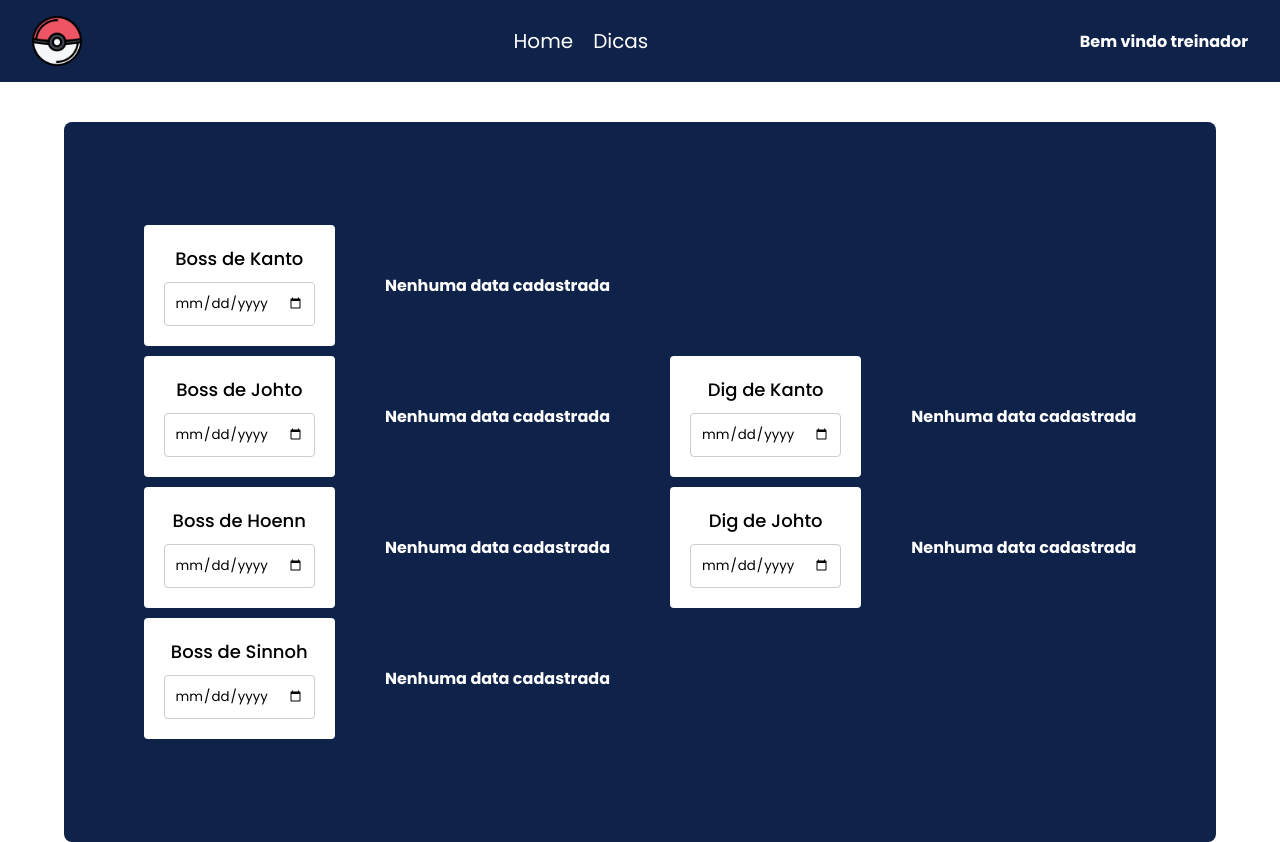
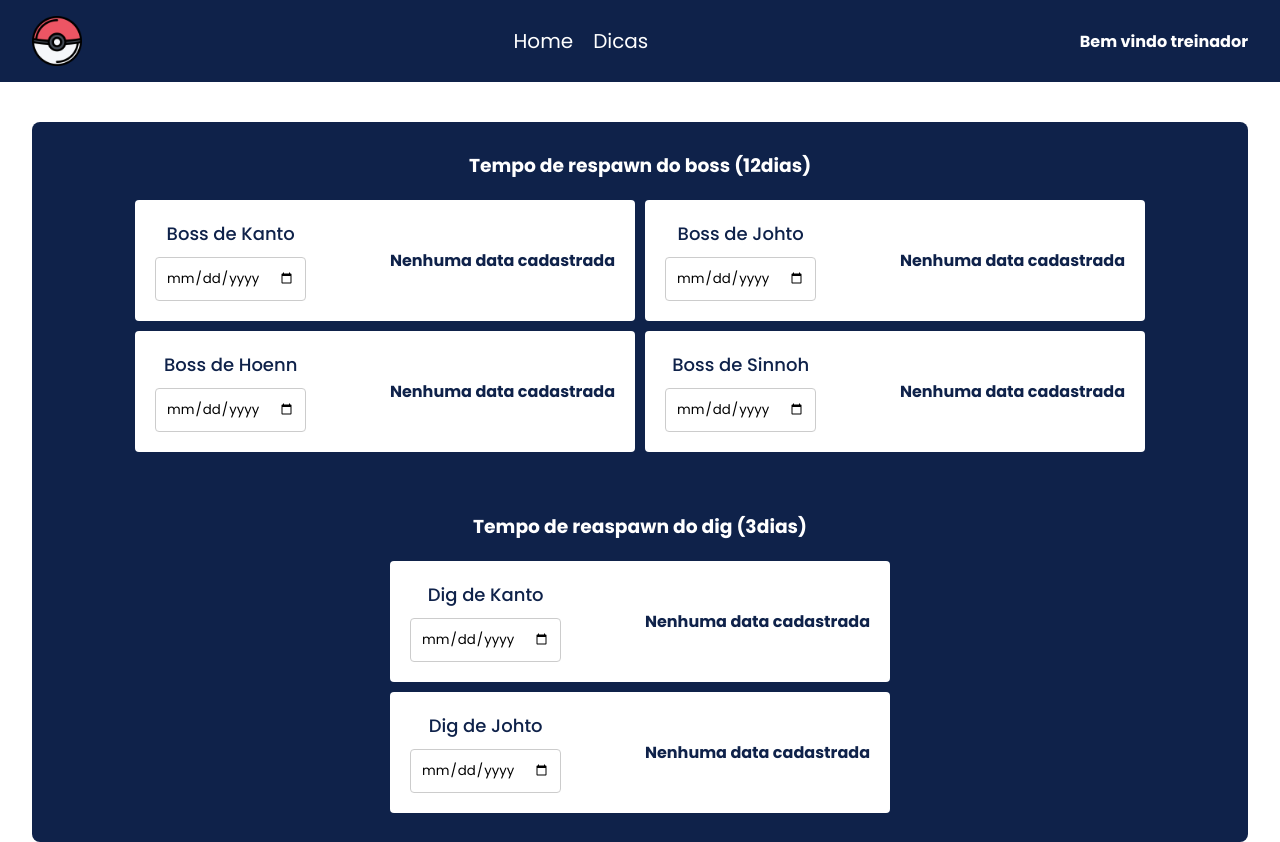
Before and after one commit to Adrianodbs/Poke-horario, a React (Vite) app: page / in a window 1280 px wide. Built offline with nearby package versions, Linux system fonts and the light colour scheme.

Commit message:
Style: css input and home

```diff
--- a/src/components/Input/input.css
+++ b/src/components/Input/input.css
@@ -3,11 +3,17 @@
   justify-content: space-between;
   align-items: center;
   gap: 50px;
+  background-color: #fff;
+  padding: 20px;
+  border-radius: 4px;
+  max-width: 500px;
+  width: 90%;
 }
 
 .data h4{
   display: flex;
   gap: 10px;
+  color: var(--azul);
 }
 
 .data p{
@@ -19,15 +25,15 @@
   flex-direction: column;
   justify-content: center;
   align-items: center;
-  background-color: #fff;
-  padding: 20px;
-  border-radius: 4px;
+
 }
 
 .label span{
   font-size: 18px;
   font-weight: 500;
   margin-bottom: 10px;
+  color: var(--azul);
+
 }
 
 .label input{
--- a/src/pages/Home/home.css
+++ b/src/pages/Home/home.css
@@ -1,6 +1,6 @@
 .container{
   min-height: 90vh;
-  width: 90%;
+  width: 95%;
   background-color: var(--azul);
   display: flex;
   gap: 60px;
@@ -8,11 +8,27 @@
   padding: 20px;
   align-items: center;
   border-radius: 8px;
+  flex-direction: column;
 }
 
-.container form{
+.content{
   display: flex;
   flex-direction: column;
+  justify-content: center;
+  align-items: center;
+  gap: 20px;
+  width: 100%;
+}
+
+.content h3{
+  color: #fff;
+}
+
+.form{
+  display: flex;
+  justify-content: center;
+  align-items: center;
+  flex-wrap: wrap;
   gap: 10px;
 }
 
--- a/src/pages/Home/index.jsx
+++ b/src/pages/Home/index.jsx
@@ -4,16 +4,23 @@
 export default function Home() {
   return (
     <div className="container">
+      <div className="content">
+        <h3>Tempo de respawn do boss (12dias)</h3>
         <form className="form">
           <Input title="Boss de Kanto" />
           <Input title="Boss de Johto" />
           <Input title="Boss de Hoenn" />
           <Input title="Boss de Sinnoh" />
         </form>
+      </div>
+
+      <div className="content">
+        <h3>Tempo de reaspawn do dig (3dias)</h3>
         <form className="form">
           <Input title="Dig de Kanto" />
           <Input title="Dig de Johto" />
         </form>
       </div>
+    </div>
   )
 }
```
Lines whose indentation alone changed are shown as unchanged.
